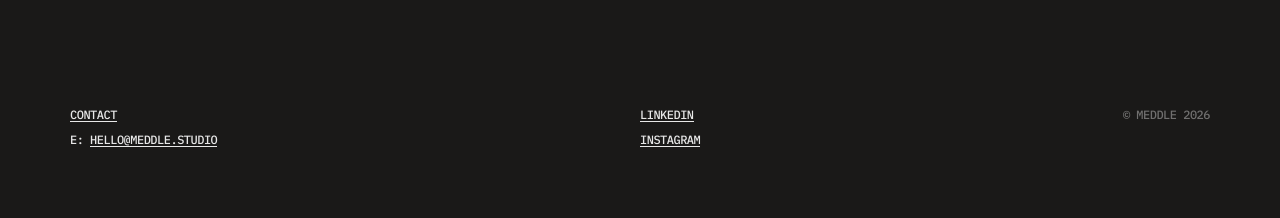
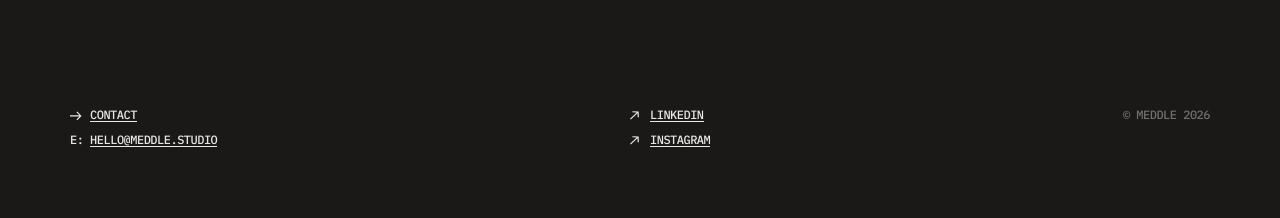
Before and after one commit to meddle-studio/meddle-site, a Jekyll site: the page built from sprints.html, in a window 1280 px wide. Shown: the part 2668-2886 px from the top of the page. Built offline with Jekyll 4.4.1, drawn with Linux system fonts in a browser that asks for light colours; nearby versions of some CDN libraries.

Commit message:
footer arrows

```diff
--- a/_includes/footer.html
+++ b/_includes/footer.html
@@ -7,7 +7,7 @@
 	<div class="container d-flex justify-content-between px-md-0">
 		<ul class="footer-start contact-links hoverable-content list-horizontal p-0">
       <li class="-font-secondary -white list-inline mb-3 my-md-2">
-        <a href="/contact/" class="decorate">
+        <a href="/contact/" class="footer-link decorate">
           Contact
         </a>
       </li>
@@ -17,12 +17,12 @@
     </ul>
     <ul class="footer-middle social-links hoverable-content list-horizontal p-0">
       <li class="-font-secondary -white list-inline mb-3 my-md-2">
-        <a href="{{ site.linkedin }}" target="_blank" class="decorate">
+        <a href="{{ site.linkedin }}" target="_blank" class="footer-link decorate external">
               LinkedIn
         </a>
       </li>
       <li class="-font-secondary -white list-inline mb-3 my-md-2">
-        <a href="{{ site.instagram }}" target="_blank" class="decorate">
+        <a href="{{ site.instagram }}" target="_blank" class="footer-link decorate external">
               Instagram
         </a>
       </li>
--- a/assets/css/site.scss
+++ b/assets/css/site.scss
@@ -501,6 +501,14 @@ footer {
 }
 .footer-end {
   color: rgba(255,255,255,.375);
+}
+.footer-link {
+    background-image: url('/assets/images/arrow-right.svg');
+    background-position: -20.5px 4px;
+    background-repeat: no-repeat;
+    background-size: auto;
+    border-left: 20.5px solid transparent;
+  &.external {background-image:url('/assets/images/arrow-top-right.svg');}
 }
 .social-links {
   .icon-external-link {
```
Also changed, not shown: assets/images/arrow-right.svg (added), assets/images/arrow-top-right.svg (added).
